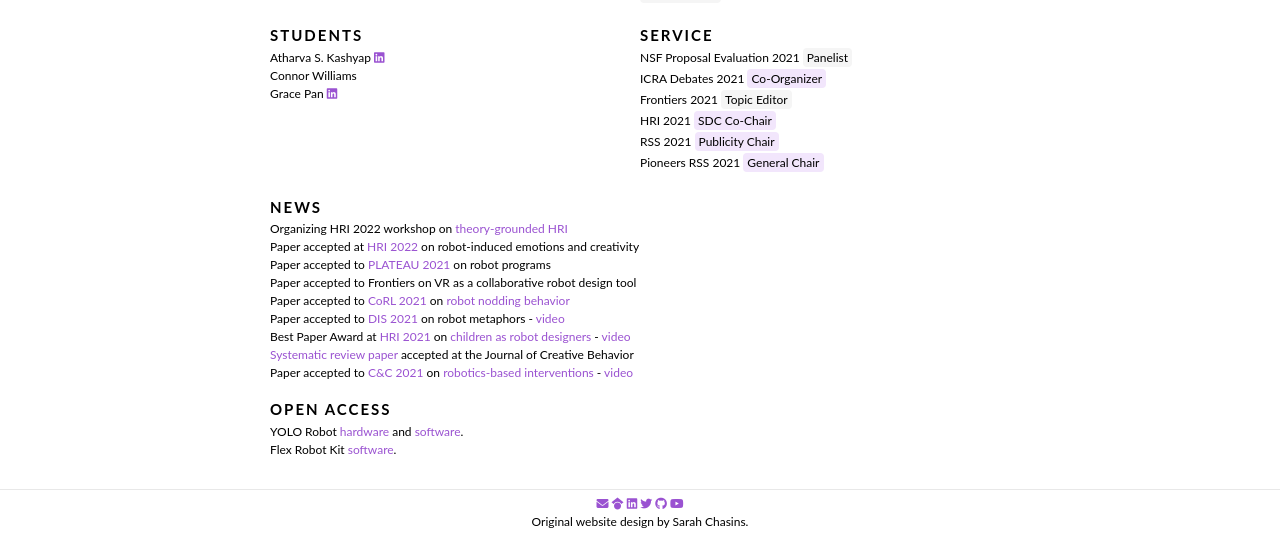
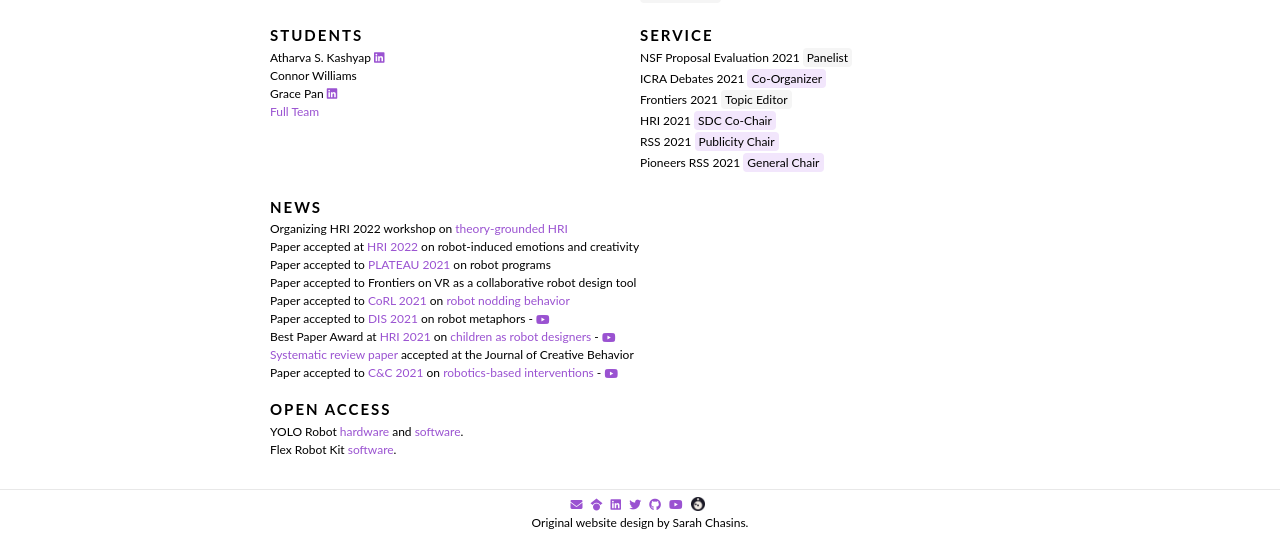
Before and after one commit to patricialvesoliveira/patricialvesoliveira.github.io, a Jekyll site: the page built from index.html, in a window 1280 px wide. Shown: the part 582-1116 px from the top of the page. Built offline with Jekyll 4.4.1, drawn with Linux system fonts in a browser that asks for light colours.

Commit message:
update site

```diff
--- a/_includes/footer.html
+++ b/_includes/footer.html
@@ -1,23 +1,13 @@
 <footer>
 	<div>
-		<a href="mailto:robopati@umich.edu" target="_blank">
-			<i class="fa-solid fa-envelope"></i>
+		{% for link in site.data.links %}
+		<a href="{{ link.url }}" target="_blank" style="margin-right: 5px; display: inline-flex; align-items: center; justify-content: center; height: 14px; {% if link.img %} position: relative; top: 2px; {% endif %}">
+			{% if link.icon %}<i class="{{ link.icon }}"></i>{% endif %}
+			{% if link.img %}
+				<img width="14" height="14" src="assets/images/{{ link.img }}">
+			{% endif %}
 		</a>
-		<a href="{{ site.google_scholar_link }}" target="_blank">
-			<i class="fa-brands fa-google-scholar"></i>
-		</a>
-		<a href="https://www.linkedin.com/in/{{ site.linkedin_username }}/" target="_blank">
-			<i class="fa-brands fa-linkedin"></i>
-		</a>
-		<a href="https://twitter.com/{{ site.twitter_username }}" target="_blank">
-			<i class="fa-brands fa-twitter"></i>
-		</a>
-		<a href="https://github.com/{{ site.github_username }}" target="_blank">
-			<i class="fa-brands fa-github"></i>
-		</a>
-		<a href="{{ site.youtube_url }}" target="_blank">
-			<i class="fa-brands fa-youtube"></i>
-		</a>
+	{% endfor %}
 	</div>
 	Original website design by Sarah Chasins.
 </footer>
--- a/_includes/header.html
+++ b/_includes/header.html
@@ -6,7 +6,7 @@
     <a class="site-title" href="{{ "/" | relative_url }}" >{{ site.title | escape }}</a>
 
     {% if page_paths %}
-      <nav class="site-nav">
+      <nav class="site-nav" style="z-index: 1000;">
         <input type="checkbox" id="nav-trigger" class="nav-trigger" />
         <label for="nav-trigger">
           <span class="menu-icon">
--- a/index.html
+++ b/index.html
@@ -47,14 +47,12 @@
 			{% for course in site.data.teaching %}
 			<div style="margin-bottom:3px;">
 				<span class='service-conf'>{% if course.code %}{{ course.code }} &minus; {% endif %}{{ course.name }} ({{course.term}},</span>
-
 				<span class='service-type {% if course.current %} service-organizing  {% elsif course.past %} service-reviewing {% endif %}'>{{ course.current }}{{ course.past }}</span>)
 			</div>
 			{% endfor %}
 	</div>
 	<div class="right-box press need-padding">
 		<div class="topic small-margin">Press</div>
-
 		<!-- Loop to show only the first 5 press items initially -->
 		{% assign press_items = site.data.press | slice: 0, 5 %}
 		{% for item in press_items %}
@@ -62,9 +60,6 @@
 				{{ item.text | markdownify | replace: '<a ', '<a target="_blank" ' | remove: '<p>' | remove: '</p>' }}
 			</div>
 		{% endfor %}
-
-
-
 		<!-- Hidden press items to be revealed later -->
 		<div id="extra-press" style="display: none;">
 			{% assign extra_press_items = site.data.press | slice: 5, site.data.press.size %}
@@ -74,7 +69,6 @@
 				</div>
 			{% endfor %}
 		</div>
-
 		<!-- More button to show additional press items -->
 		{% if site.data.press.size > 5 %}
 			<button id="more-press" class="show-more ui-button">Show More</button>
@@ -84,7 +78,6 @@
 				// Toggle visibility of additional press items
 				var extraPress = document.getElementById('extra-press');
 				var moreButton = document.getElementById('more-press');
-
 				if (extraPress.style.display === 'none') {
 					extraPress.style.display = 'block';
 					moreButton.textContent = 'Show Less';
@@ -95,7 +88,6 @@
 			});
 		</script>
 	</div>
-
 </div>
 <div class="clearfix press-and-news" style="overflow: hidden;">
 	<div class="left-box teachings need-padding">
@@ -110,8 +102,9 @@
 		{% endif %}
 	</div>
 	{% endfor %}
+	<a href="https://robotdesign.studio/team" target="_blank">Full Team</a>
 	{% if site.data.students.alumni %}
-	<div class="topic small-margin">Alumni</div>
+	<div class="topic small-margin" style="padding-top:4px;">Alumni</div>
 	{% for alum in site.data.students.alumni %}
 	<div >
 		<span class='service-conf'>{{ alum.name }}</span>
@@ -140,6 +133,7 @@
 {% for item in site.data.news %}
 <div  >
 	{{ item.text | markdownify | replace: '<a ', '<a target="_blank" ' | remove: '<p>' | remove: '</p>'}}
+	{% if item.video %}- <a href="{{item.video}}" target="_blank" style=" position: relative; top: 1px;"><i class="fa-brands fa-youtube"></i></a>{% endif %}
 </div>
 {% endfor %}
 <div class="topic small-margin">Open Access</div>
```
Also changed, not shown: _data/news.yml (+6 -3 lines), 3 other files.
